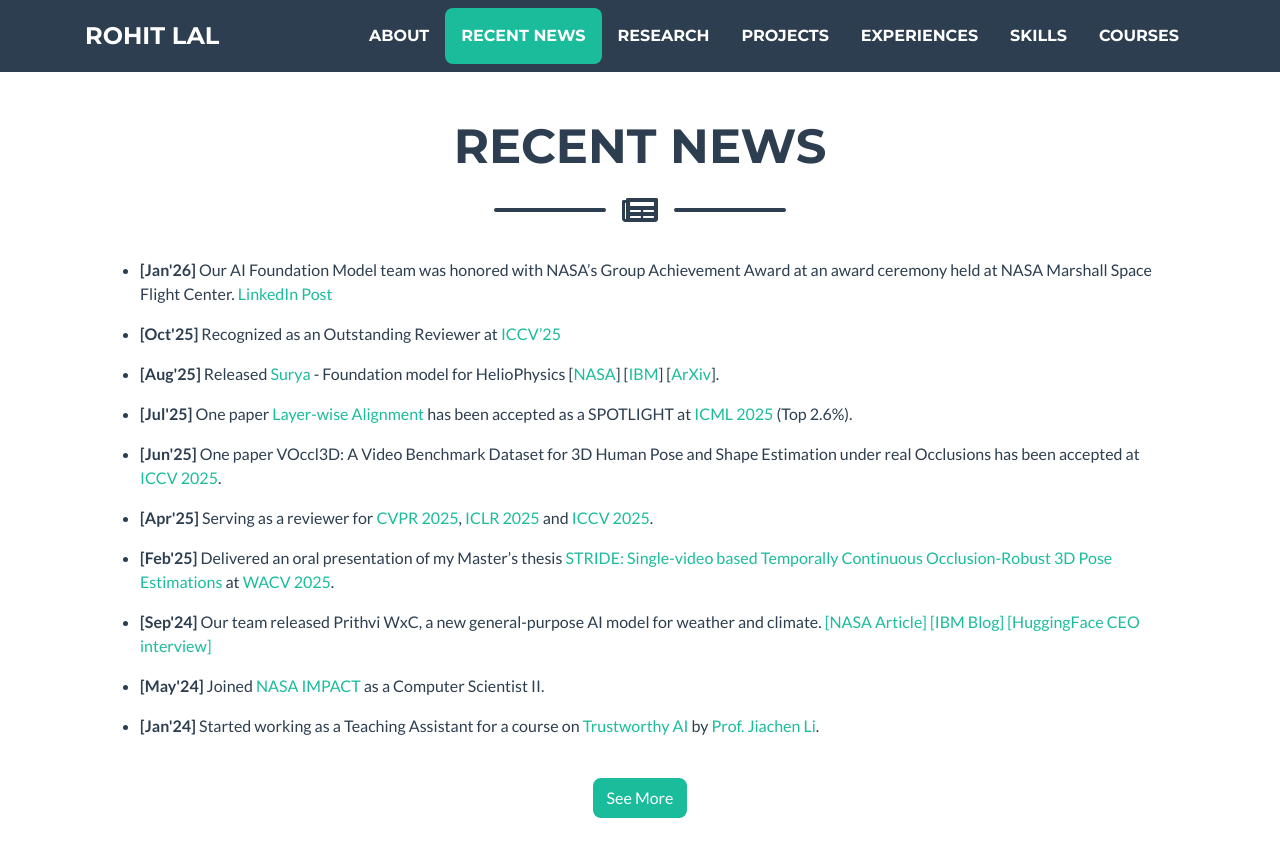
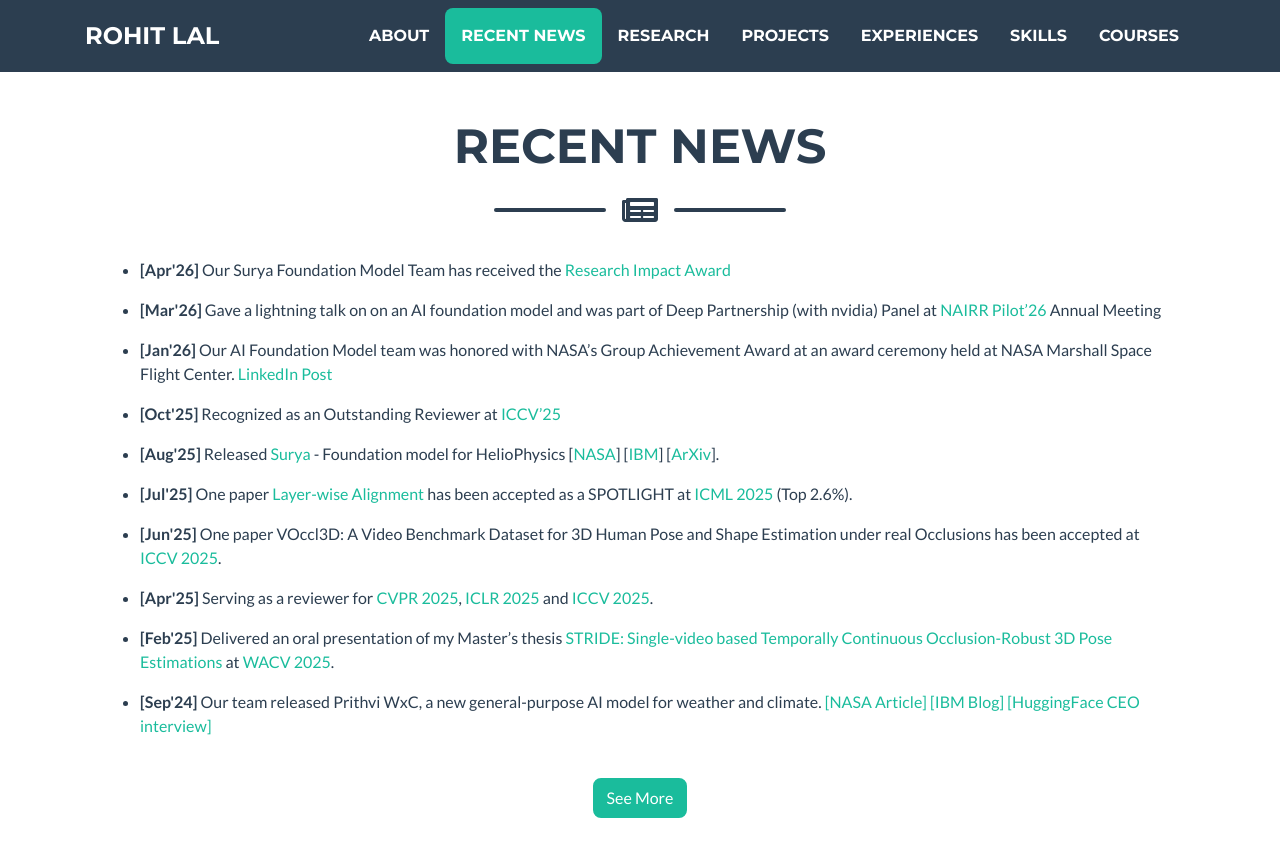
Before and after one commit to take2rohit/take2rohit.github.io, a Jekyll site: the page built from index.md, in a window 1280 px wide and 900 px high, scrolled down 1014 px. Shown: the top 857 px of the window. Built offline with Jekyll 4.4.1, drawn with Linux system fonts in a browser that asks for light colours; a style sheet for code colours, icons or effects is not loaded.

Commit message:
apr mar news update

```diff
--- a/_data/news.yml
+++ b/_data/news.yml
@@ -1,5 +1,11 @@
 k: 10     #limit the number of news to be displayed on the home page. default:10
 news:
+  - date: Apr'26
+    description: >
+      Our Surya Foundation Model Team has received the [Research Impact Award](https://www.uah.edu/news/news/first-uah-sapphire-excellence-awards-gala-highlights-outstanding-alumni-partners-supporters)
+  - date: Mar'26
+    description: >
+      Gave a lightning talk on on an AI foundation model and was part of Deep Partnership (with nvidia) Panel at [NAIRR Pilot'26](https://events.internet2.edu/website/89730/home) Annual Meeting
   - date: Jan'26
     description: >
       Our AI Foundation Model team was honored with NASA's Group Achievement Award at an award ceremony held at NASA Marshall Space Flight Center. [LinkedIn Post](https://www.linkedin.com/posts/rramachandran05_nasa-aifoundationmodels-openscience-activity-7423369334095400960-ONQ2?utm_source=share&utm_medium=member_desktop&rcm=ACoAACTSE2EBtu9uiggBxIziWSeskj6z4VMn6Z0)
```
